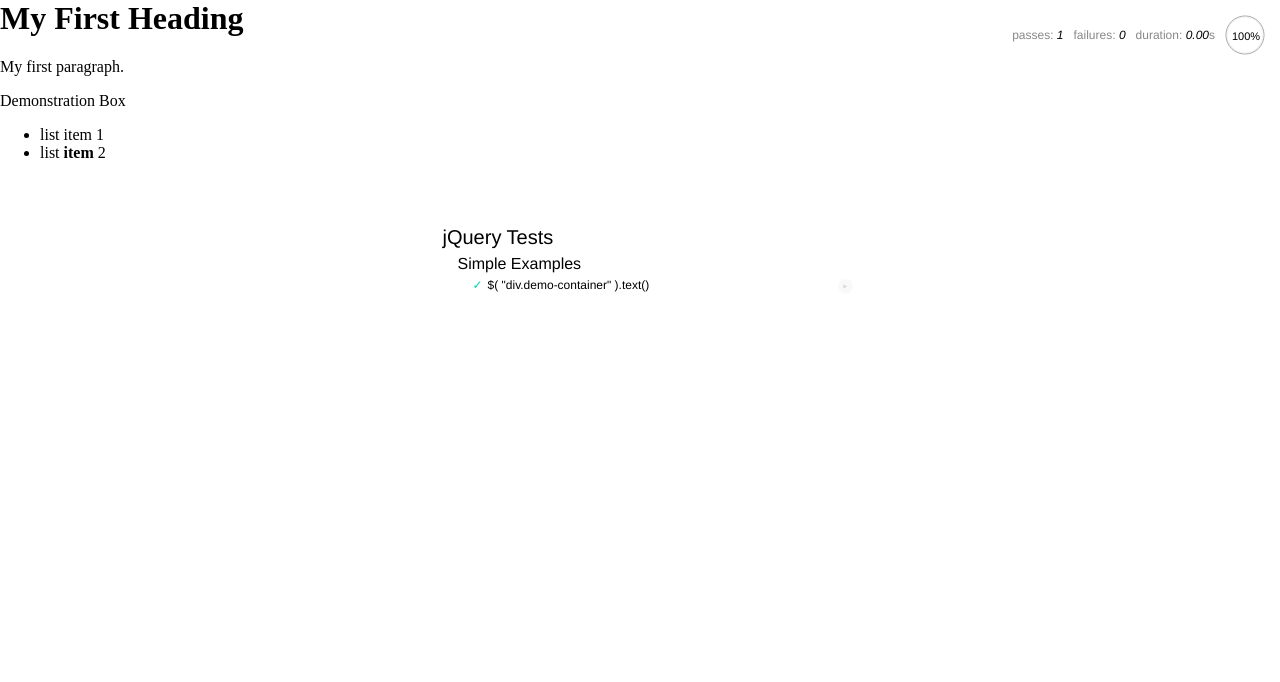
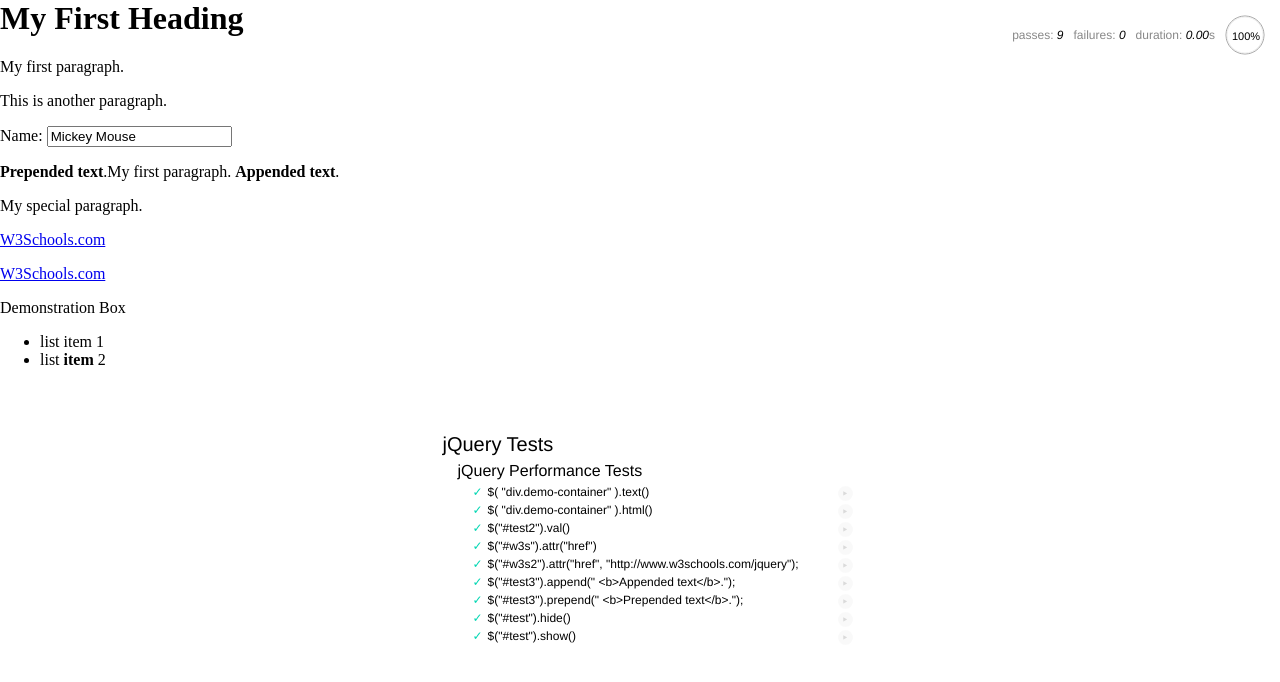
Before and after one commit to narwhaldisco/jQuery-Tests, a plain HTML site: page index.html in a window 1280 px wide. Drawn offline with Linux system fonts and the light colour scheme.

Commit message:
Added a bunch of functional and performance tests

```diff
--- a/index.html
+++ b/index.html
@@ -11,6 +11,18 @@
 <h1>My First Heading</h1>
 
 <p>My first paragraph.</p>
+
+<p id="test">This is another paragraph.</p>
+
+<p>Name: <input type="text" id="test2" value="Mickey Mouse"></p>
+
+<p id="test3">My first paragraph.</p>
+
+<p id="test4">My special paragraph.</p>
+
+<p><a href="http://www.w3schools.com" id="w3s">W3Schools.com</a></p>
+
+<p><a href="http://www.w3schools.com" id="w3s2">W3Schools.com</a></p>
 
 <div class="demo-container">
   <div class="demo-box">Demonstration Box</div>
--- a/test.js
+++ b/test.js
@@ -1,6 +1,6 @@
 describe('jQuery Tests', function(){
 
-	describe('Simple Examples', function(){
+	describe('jQuery Performance Tests', function(){
 		it('$( "div.demo-container" ).text()', function(){
 
 			var start = new Date().getTime();
@@ -22,6 +22,221 @@ describe('jQuery Tests', function(){
 			  .number(diff)
 			  .isLessThan(5);
 
+			console.log('$( "div.demo-container" ).text() :' + diff);
+
 		});
+
+		it('$( "div.demo-container" ).html()', function(){
+
+			var start = new Date().getTime();
+
+			//some jQuery!
+			var example = $( "div.demo-container" ).html();
+
+			var end = new Date().getTime();
+
+			var diff = end - start;
+
+			//Check functional
+			unitjs
+			  .string(example)
+			  .contains('Demonstration Box');
+
+			//Check timing!!!
+			unitjs
+			  .number(diff)
+			  .isLessThan(5);
+
+			console.log('$( "div.demo-container" ).html() :' + diff);
+
+		});
+
+		it('$("#test2").val()', function(){
+
+			var start = new Date().getTime();
+
+			//some jQuery!
+			var example = $("#test2").val();
+
+			var end = new Date().getTime();
+
+			var diff = end - start;
+
+			//Check functional
+			unitjs
+			  .string(example)
+			  .contains('Mickey Mouse');
+
+			//Check timing!!!
+			unitjs
+			  .number(diff)
+			  .isLessThan(5);
+
+			console.log('$("#test2").val() :' + diff);
+
+		});
+
+		it('$("#w3s").attr("href")', function(){
+
+			var start = new Date().getTime();
+
+			//some jQuery!
+			var example = $("#w3s").attr("href");
+
+			var end = new Date().getTime();
+
+			var diff = end - start;
+
+			//Check functional
+			unitjs
+			  .string(example)
+			  .contains('w3schools');
+
+			//Check timing!!!
+			unitjs
+			  .number(diff)
+			  .isLessThan(5);
+
+			console.log('$("#w3s").attr("href") :' + diff);
+
+		});
+
+		it('$("#w3s2").attr("href", "http://www.w3schools.com/jquery");', function(){
+
+			var start = new Date().getTime();
+
+			//some jQuery!
+			$("#w3s2").attr("href", "http://www.w3schools.com/jquery");
+
+			var end = new Date().getTime();
+
+			var diff = end - start;
+
+			var example = $("#w3s2").attr("href");
+
+			//Check functional
+			unitjs
+			  .string(example)
+			  .contains('jquery');
+
+			//Check timing!!!
+			unitjs
+			  .number(diff)
+			  .isLessThan(5);
+
+			console.log('$("#w3s2").attr("href", "http://www.w3schools.com/jquery"); :' + diff);
+
+		});
+
+		it('$("#test3").append(" <b>Appended text</b>.");', function(){
+
+			var start = new Date().getTime();
+
+			//some jQuery!
+			$("#test3").append(" <b>Appended text</b>.");
+
+			var end = new Date().getTime();
+
+			var diff = end - start;
+
+			var example = $( "#test3" ).text();
+
+			//Check functional
+			unitjs
+			  .string(example)
+			  .contains('Appended text');
+
+			//Check timing!!!
+			unitjs
+			  .number(diff)
+			  .isLessThan(5);
+
+			console.log('$("#test3").append(" <b>Appended text</b>.") :' + diff);
+
+		});
+
+		it('$("#test3").prepend(" <b>Prepended text</b>.");', function(){
+
+			var start = new Date().getTime();
+
+			//some jQuery!
+			$("#test3").prepend(" <b>Prepended text</b>.");;
+
+			var end = new Date().getTime();
+
+			var diff = end - start;
+
+			var example = $( "#test3" ).text();
+
+			//Check functional
+			unitjs
+			  .string(example)
+			  .contains('Prepended text');
+
+			//Check timing!!!
+			unitjs
+			  .number(diff)
+			  .isLessThan(5);
+
+			console.log('$("#test3").prepend(" <b>Prepended text</b>.") :' + diff);
+
+		});
+
+		it('$("#test").hide()', function(){
+
+			var start = new Date().getTime();
+
+			//some jQuery!
+			$("#test").hide();
+
+			var end = new Date().getTime();
+
+			var diff = end - start;
+
+			var result = $("#test").is(":visible");
+
+			//Check functional
+			unitjs
+			  .bool(result)
+			  .isFalse();
+
+			//Check timing!!!
+			unitjs
+			  .number(diff)
+			  .isLessThan(5);
+
+			console.log('$("#test").hide() :' + diff);
+
+		});
+
+		it('$("#test").show()', function(){
+
+			var start = new Date().getTime();
+
+			//some jQuery!
+			$("#test").show();
+
+			var end = new Date().getTime();
+
+			var diff = end - start;
+
+			var result = $("#test").is(":visible");
+
+			//Check functional
+			unitjs
+			  .bool(result)
+			  .isTrue();
+
+			//Check timing!!!
+			unitjs
+			  .number(diff)
+			  .isLessThan(5);
+
+			console.log('$("#test").show() :' + diff);
+
+		});
+
+
+
 	});
 });
```
